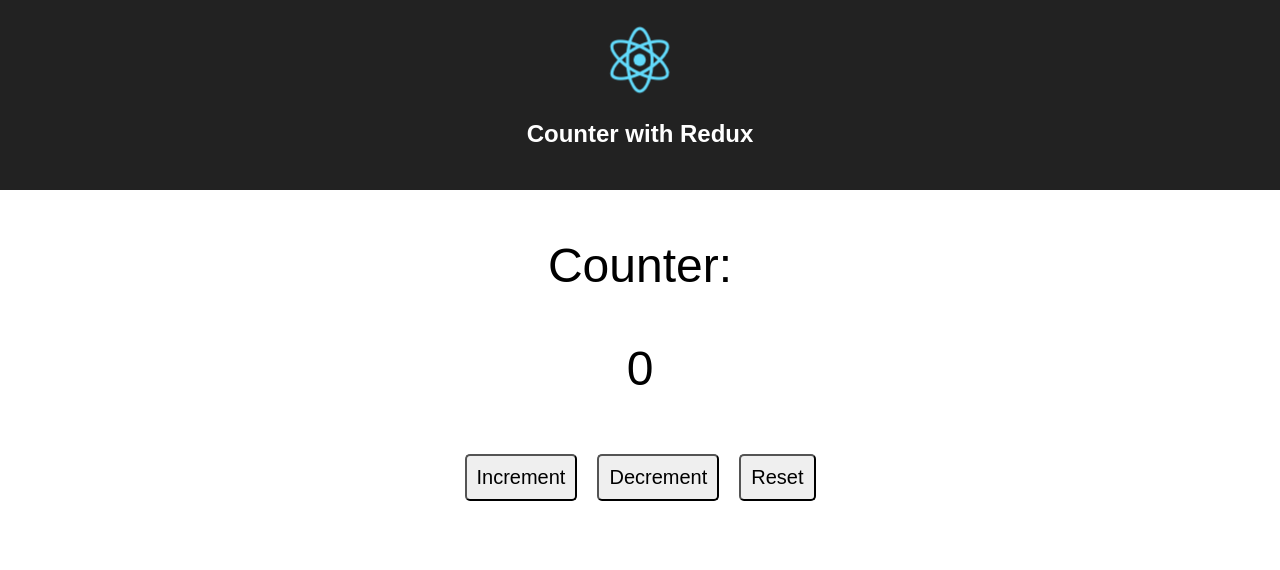
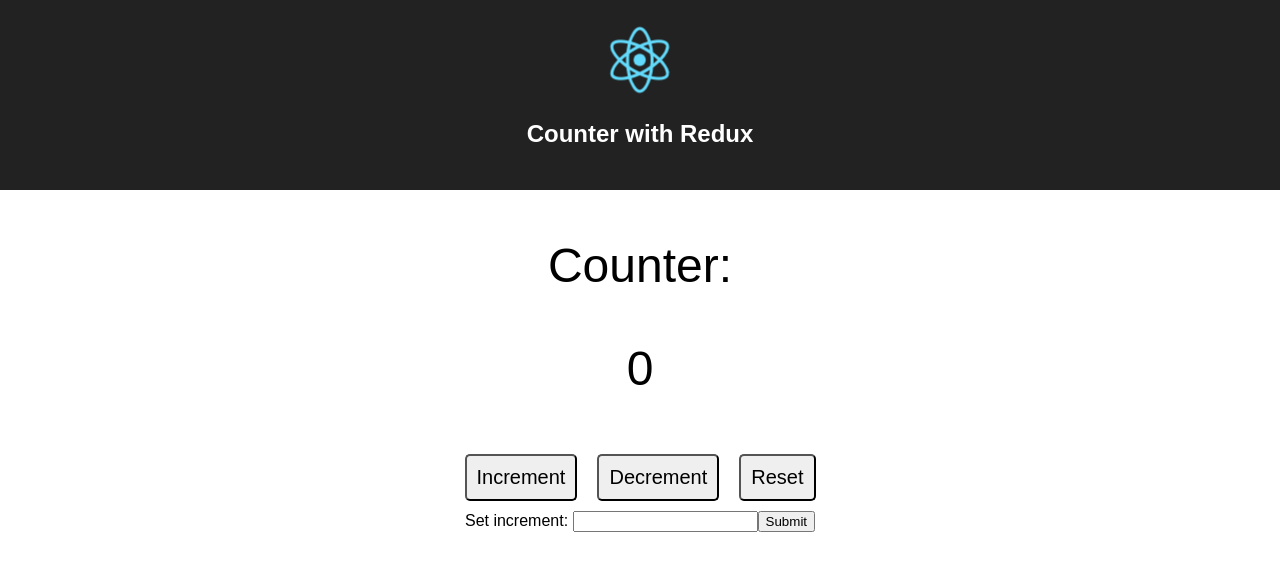
Before and after one commit to ayoung09/counter-redux, a React (Create React App) app: page / in a window 1280 px wide. Shown: the top 570 px of the page. Built offline with nearby package versions, Linux system fonts and the light colour scheme.

Commit message:
adding set increment form component

```diff
--- a/src/App.js
+++ b/src/App.js
@@ -3,6 +3,7 @@ import logo from './logo.svg';
 import './App.css';
 import store from './store';
 import { incrementCounter, decrementCounter, resetCounter } from './modules/counter.module';
+import SetIncrementForm from './components/set-increment-form/set-increment-form';
 
 class App extends Component {
   constructor(props) {
@@ -46,6 +47,8 @@ class App extends Component {
         <button className="counter-btn" onClick={this._handleIncrement.bind(this)}>Increment</button>
         <button className="counter-btn" onClick={this._handleDecrement.bind(this)}>Decrement</button>
         <button className="counter-btn" onClick={this._handleReset.bind(this)}>Reset</button>
+        <br />
+        <SetIncrementForm />
       </div>
     );
   }
--- /dev/null
+++ b/src/components/set-increment-form/set-increment-form.js
@@ -0,0 +1,33 @@
+import React, { Component } from 'react';
+import store from '../../store';
+import { setIncrementValue } from '../../modules/counter.module';
+
+class SetIncrementForm extends Component {
+    constructor (props) {
+        super(props);
+        this.state = {
+            value: 0,
+        };
+    }
+
+    _handleChange(e) {
+        this.setState({ value: +e.target.value });
+    }
+
+    _handleSubmit(e) {
+        e.preventDefault();
+        store.dispatch(setIncrementValue(this.state.value));
+    }
+
+    render() {
+        return (
+            <form onSubmit={this._handleSubmit.bind(this)}>
+                <label>Set increment: </label>
+                <input type="number" onChange={this._handleChange.bind(this)} />
+                <input type="submit" value="Submit" />
+            </form>
+        )
+    }
+}
+
+export default SetIncrementForm;
--- a/src/modules/counter.module.js
+++ b/src/modules/counter.module.js
@@ -2,6 +2,7 @@
 const INCREMENT_COUNTER = 'INCREMENT_COUNTER';
 const DECREMENT_COUNTER = 'DECREMENT_COUNTER';
 const RESET_COUNTER = 'RESET_COUNTER';
+const SET_INCREMENT_VALUE = 'SET_INCREMENT_VALUE';
 
 //ACTION CREATORS
 export const incrementCounter = () => ({
@@ -16,8 +17,13 @@ export const resetCounter = () => ({
     type: RESET_COUNTER,
 })
 
+export const setIncrementValue = (value) => ({
+    type: SET_INCREMENT_VALUE,
+    value,
+})
+
 //INITIAL STATE
-const initialState = { counter: 0 };
+const initialState = { counter: 0, incrementValue: 1 };
 
 //REDUCER
 const reducer = (prevState = initialState, action) => {
@@ -26,13 +32,16 @@ const reducer = (prevState = initialState, action) => {
 
     switch(action.type) {
         case INCREMENT_COUNTER:
-            newState.counter = prevState.counter + 1;
+            newState.counter = prevState.counter + newState.incrementValue;
             return newState;
         case DECREMENT_COUNTER:
-            newState.counter = prevState.counter - 1;
+            newState.counter = prevState.counter - newState.incrementValue;
             return newState;
         case RESET_COUNTER:
             newState.counter = 0;
+            return newState;
+        case SET_INCREMENT_VALUE:
+            newState.incrementValue = action.value || prevState.incrementValue;
             return newState;
         default:
             return prevState;
```
